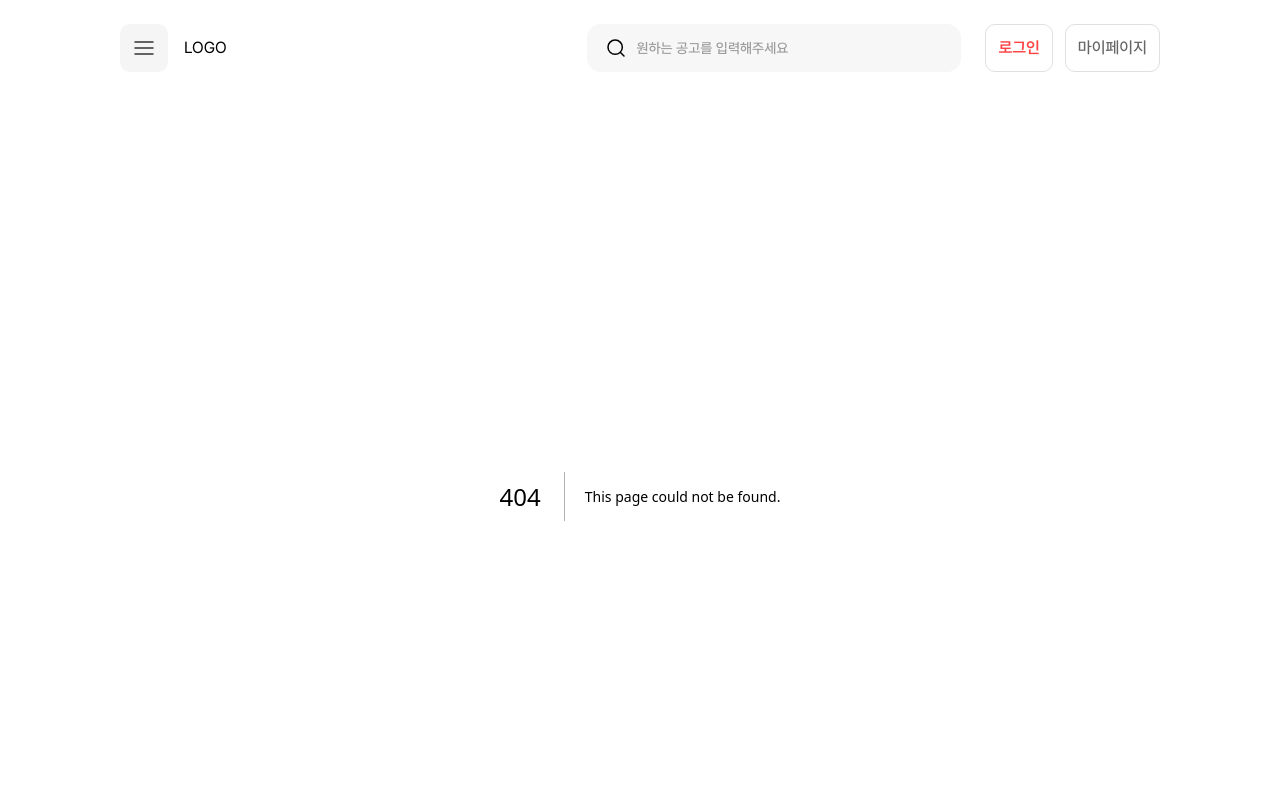
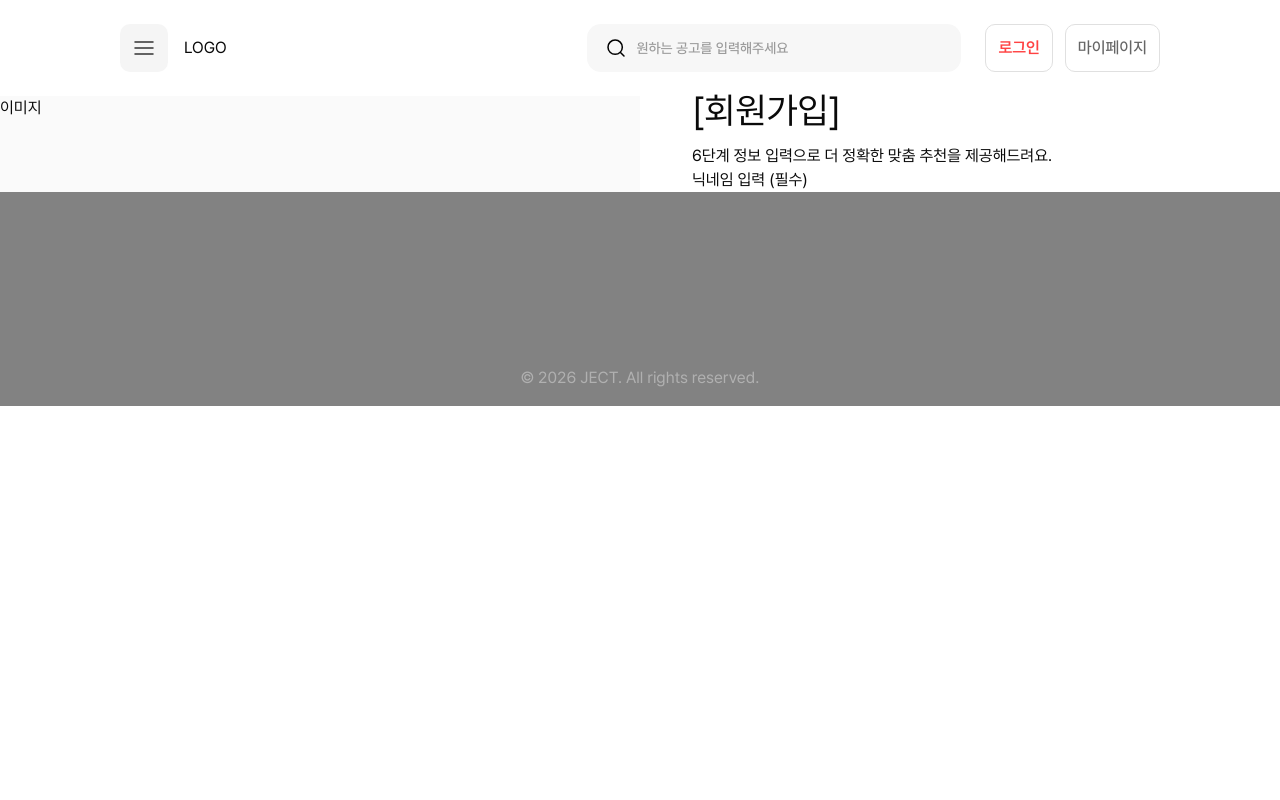
Before and after one commit to JECT-Study/JECT6--4th-Frontend, a Next.js app: page /auth/register in a window 1280 px wide. Before the commit this address had no page. Shown: the top 800 px of the page. Built offline with nearby package versions, Linux system fonts and the light colour scheme.

Commit message:
test commit

```diff
--- /dev/null
+++ b/src/app/auth/register/page.tsx
@@ -0,0 +1,20 @@
+export default function Page() {
+  return (
+    <div className="flex w-full max-w-360">
+      <div className="bg-[#FAFAFA] w-1/2">이미지</div>
+      <div className="px-13">
+        <div className="flex flex-col gap-4.5">
+          <h1 className="text-36 leading-7.5">[회원가입]</h1>
+          <div className="text-16 leading-24">
+            6단계 정보 입력으로 더 정확한 맞춤 추천을 제공해드려요.
+          </div>
+        </div>
+        <div className="flex flex-col gap-5">
+          <h2>
+            닉네임 입력 <span>(필수)</span>
+          </h2>
+        </div>
+      </div>
+    </div>
+  )
+}
--- a/src/app/layout.tsx
+++ b/src/app/layout.tsx
@@ -7,7 +7,7 @@ export default function RootLayout({ children }: { children: ReactNode }) {
     <html lang="en">
       <body className="font-pretendard">
         <Header />
-        {children}
+        <div className="w-full flex items-center justify-center">{children}</div>
         <Footer />
       </body>
     </html>
```
